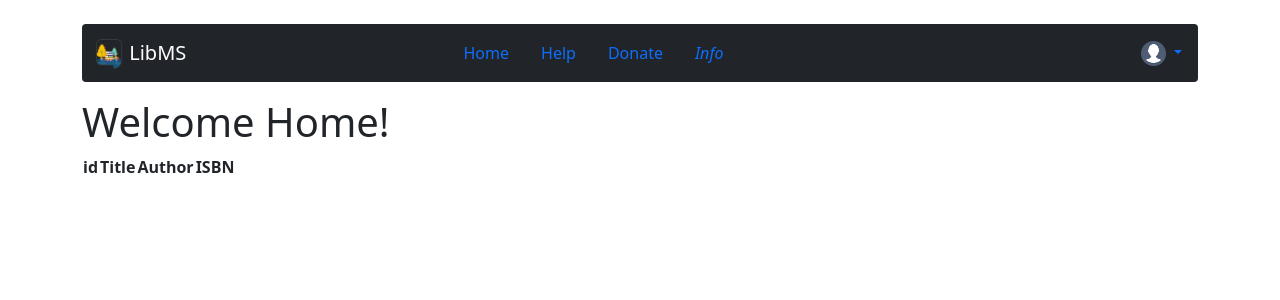
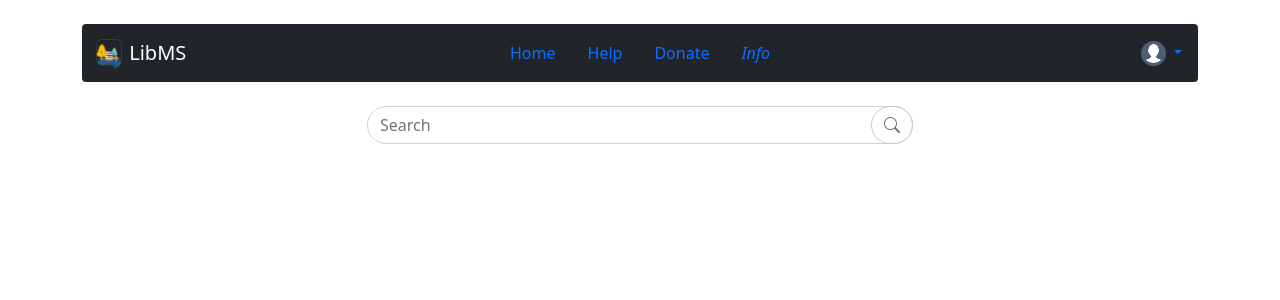
Before and after one commit to Suharda-Silva/BADWeb-LibMS, a Django app: page / in a window 1280 px wide. Shown: the top 300 px of the page. Run offline with Django 3.2, Linux system fonts and the light colour scheme; the visitor is signed in with stand-in values (Sample User, id 1); some libraries are stand-ins or nearby versions.

Commit message:
Search Done

```diff
--- a/LibMS/Home/views.py
+++ b/LibMS/Home/views.py
@@ -9,7 +9,9 @@ def getBooks(request):
     queries.append(Books.objects.filter(title__icontains=keyword))
     queries.append(Books.objects.filter(author__icontains=keyword))
     queries = [query for search in queries for query in search if query]
+    #available = [(book.availability - book.issued) for book in queries]
 
+    #data = {'books': queries, 'available':  available}
     data = {'books': queries}
 
     return render (request, 'Home/home.html', data)
--- a/LibMS/Templates/Home/home.html
+++ b/LibMS/Templates/Home/home.html
@@ -3,17 +3,21 @@
 
 {% block title%} Home {% endblock%}
 
+{% block css %}
+    <link rel="stylesheet" href="{% static 'home.css' %}">
+{% endblock %}
+
 {% block content %}
 
 <nav class="navbar navbar-dark bg-dark rounded flex-row mb-3">
-    <div class="container-fluid col-1">
+    <div class="container-fluid col-2 justify-content-start">
         <span class="navbar-brand" href="#">
         <img src="{% static 'favicon.ico'%}" alt="LibMS" width="30" height="30" class="d-inline-block align-text-top">
         LibMS
         </span>
     </div>
 
-    <div class="col-9">
+    <div class="col-8">
     <ul class="nav justify-content-center">
         <li class="nav-item">
           <a class="nav-link active" aria-current="page" href="#">Home</a>
@@ -41,7 +45,7 @@
             <li><a class="dropdown-item" href="../../accounts/logout/">Logout</a></li>
             <li>
             {% if user.is_superuser %}
-            <a class="dropdown-item" href="../../admin/">Admin Panel</a>
+            <a class="dropdown-item" href="../../admin/" target="_blank">Admin Panel</a>
             {% endif %}
             </li>
         </ul>
@@ -49,18 +53,51 @@
 
 </nav>
 
-<div class="row ">
-
+<div class="row mt-4 justify-content-center mb-3">
+    <form action="/search/" method="get" class="col-6 input-group mb-3 w-50">
+        <input type="text" id="search" name="key" class="form-control rounded-pill search-input" placeholder="Search" aria-label="search" aria-describedby="button-search"">
+        <button class="btn btn-outline-secondary rounded-pill ml-ns search-icon-border" type="submit" id="button-search" data-bs-target="#exampleModal">
+            <i class="bi bi-search">&#8203;</i>
+        </button>
+    </form>
 </div>
 
-<h1>Welcome Home!</h1>
+{% if books %}
+<div class="row mt-4 ps-5 pe-5">
+    <h2 class="mb-3">Results</h2>
+
+    {% for book in books %}
 
 
-<table>
-    <tr><td><b>id</b></td><td><b>Title</b></td><td><b>Author</b></td><td><b>ISBN</b></td></tr>
-    {% for book in books %}
-    <tr><td>{{book.id}}</td><td>{{book.title}}</td><td>{{book.author}}</td><td>{{book.ISBN}}</td></tr>
+    <div class="row mb-0">
+        <div class="col-2"><img src="{{book.picture}}" alt="Book Cover" width="75"></div>
+        <blockquote class="col-4 blockquote">
+            <p class="mb-3"><a href="../../book/{{book.id}}">{{book.title}}</a></p>
+            <footer class="blockquote-footer">
+                <cite class="f-medium" title="Source Title">{{book.author}}</cite><br>
+                {% ifnotequal book.availability book.issued %}
+                <span class="badge rounded-pill bg-success f-tiny mt-2">Available</span>
+                {% else %}
+                <span class="badge rounded-pill bg-danger f-tiny">Not Available</span>
+                {% endifnotequal %}
+                <p class="font-weight-light font-italic f-tiny mt-1">ISBN: {{book.ISBN}}</p>
+            </footer>
+        </blockquote>
+
+        <div class="col-6 justify-content-start">
+            <p class="text-break">{{book.description}}</p>
+        </div>
+    </div>
+    <hr>
     {% endfor %}
-</table>
+</div>
+
+{% endif %}
+
+
+
+
+
+
 
 {% endblock %}
--- a/LibMS/Templates/base.html
+++ b/LibMS/Templates/base.html
@@ -24,5 +24,8 @@
 
 
         <script src="https://cdn.jsdelivr.net/npm/bootstrap@5.1.3/dist/js/bootstrap.bundle.min.js" integrity="sha384-ka7Sk0Gln4gmtz2MlQnikT1wXgYsOg+OMhuP+IlRH9sENBO0LRn5q+8nbTov4+1p" crossorigin="anonymous"></script>
+        {% block scripts %}
+
+        {% endblock %}
     </body>
 </html>
--- /dev/null
+++ b/LibMS/static/home.css
@@ -0,0 +1,43 @@
+@import 'base.css';
+/*@import url(https://use.fontawesome.com/releases/v5.15.4/css/all.css);*/
+@import url("https://cdn.jsdelivr.net/npm/bootstrap-icons@1.7.0/font/bootstrap-icons.css");
+
+
+.ml-ns {
+    margin-left: -2.599rem !important;
+}
+.search-icon-border {
+    border-color: #cacaca !important;
+    position: relative !important;
+    z-index: 2 !important;
+}
+.search-input{
+    position: relative !important;
+    z-index: 1 !important;
+}
+.btn-outline-secondary:hover{
+    background-color: rgba(202, 202, 202, 0.801);
+}
+.btn-outline-secondary:active{
+    background-color:rgb(59, 180, 140);
+}
+.f-tiny{
+    font-size: 0.8rem;
+}
+.f-medium{
+    font-size: 1rem;
+}
+.text-break{
+    text-align: justify;
+    height: 110px;
+    overflow: hidden;
+    text-overflow: ellipsis;
+}
+.text-break::first-letter{
+    font-size: 150%;
+    font-family: 'Calibry';
+}
+a{
+    text-decoration: none;
+    color: rgb(0, 0, 0);
+}
```
Also changed, not shown: LibMS/Templates/AboutUs/donate.html (added, +20 -0 lines), LibMS/Templates/AboutUs/info.html (added, +20 -0 lines), LibMS/Templates/FAQ/help.html (added, +20 -0 lines).
